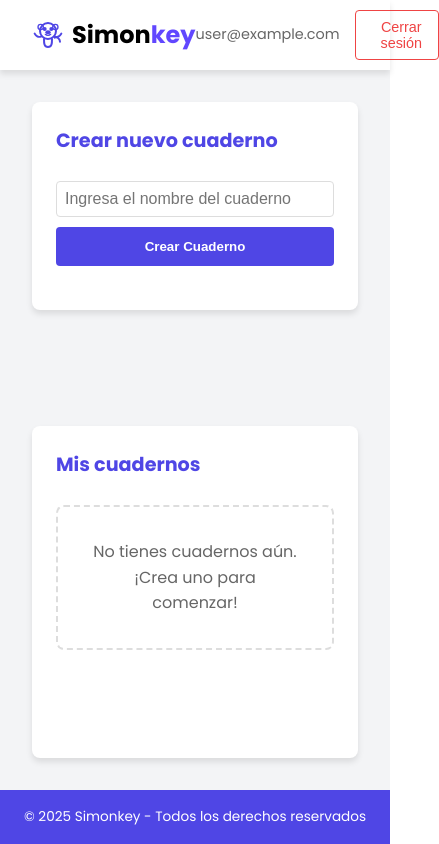
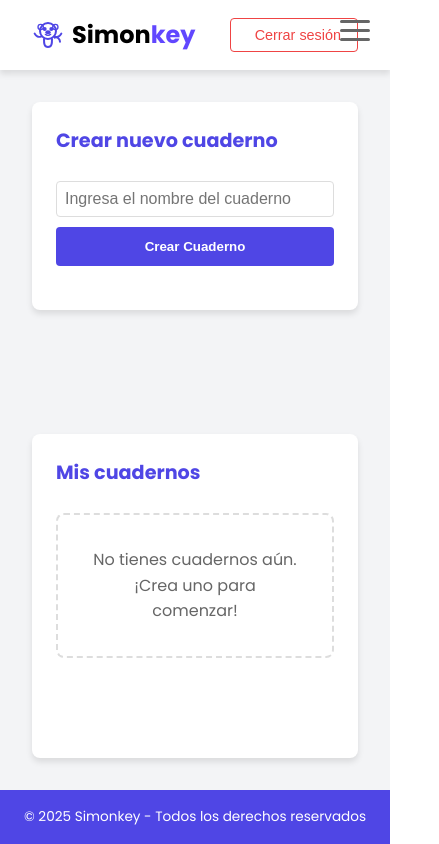
Before and after one commit to rubenelhore/simonkey-react, a React (Vite) app: page /notebooks in a window 390 px wide. Shown: the whole page, 439 px wide, since content can reach past the window. Built offline with nearby package versions, Linux system fonts and the light colour scheme; no server answers; the database is empty; sample sign-in values are in the browser's storage.

Commit message:
Se añade funcionalidades del hamburguer en notebooks

```diff
--- a/src/components/Header.css
+++ b/src/components/Header.css
@@ -96,7 +96,7 @@
 }
 
 /* Estilos responsivos */
-@media (max-width: 1000px) {
+@media (max-width: 768px) {
   .hamburger-btn {
     display: block;
   }
--- a/src/pages/Notebook.tsx
+++ b/src/pages/Notebook.tsx
@@ -11,6 +11,7 @@ const Notebooks: React.FC = () => {
   const { notebooks, loading } = useNotebooks();
   const [notebookList, setNotebookList] = useState(notebooks);
   const [userEmail, setUserEmail] = useState<string | null>(null);
+  const [menuOpen, setMenuOpen] = useState(false); // State for mobile menu
 
   useEffect(() => {
     // Set user email when auth state changes
@@ -33,6 +34,11 @@ const Notebooks: React.FC = () => {
     await signOut(auth);
   };
 
+  // Toggle mobile menu
+  const toggleMenu = () => {
+    setMenuOpen(prevState => !prevState);
+  };
+
   if (loading) {
     return (
       <div className="loading-container">
@@ -43,24 +49,32 @@ const Notebooks: React.FC = () => {
   }
 
   return (
-    <div className="notebooks-container">
+    <div className={`notebooks-container ${menuOpen ? 'menu-open' : ''}`}>
       <header className="notebooks-header">
         <div className="header-content">
           <div className="logo-title-group">
             <img
-          src="/img/favicon.svg"
-          alt="Logo Simonkey"
-          className="logo-img"
-          width="24"
-          height="24"
+              src="/img/favicon.svg"
+              alt="Logo Simonkey"
+              className="logo-img"
+              width="24"
+              height="24"
             />
             <h1>
               <span style={{ color: 'black' }}>Simon</span>
               <span style={{ color: '#6147FF' }}>key</span>
             </h1>
           </div>
-          <div className="user-section">
-            {userEmail && <p className="user-email">{userEmail}</p>}
+
+          {/* Hamburger button for mobile */}
+          <button className="notebooks-hamburger-btn" aria-label="Menú" onClick={toggleMenu}>
+            <span className="notebooks-hamburger-line"></span>
+            <span className="notebooks-hamburger-line"></span>
+            <span className="notebooks-hamburger-line"></span>
+          </button>
+
+          <div className={`user-section ${menuOpen ? 'mobile-menu' : ''}`}>
+            {userEmail && <p className="user-email hide-on-mobile">{userEmail}</p>}
             <button className="logout-button" onClick={handleLogout}>
               <i className="fas fa-sign-out-alt"></i> Cerrar sesión
             </button>
@@ -69,7 +83,7 @@ const Notebooks: React.FC = () => {
       </header>
 
       <main className="notebooks-main">
-        <div className="create-section">
+        <div className={`create-section ${menuOpen ? 'mobile-menu' : ''}`}>
           <h2>Crear nuevo cuaderno</h2>
           <NotebookForm onCreate={handleCreate} />
         </div>
--- a/src/styles/Notebooks.css
+++ b/src/styles/Notebooks.css
@@ -101,6 +101,97 @@
 @media (max-width: 768px) {
   .notebooks-main {
     grid-template-columns: 1fr;
+  }
+
+  .hide-on-mobile {
+    display: none;
+  }
+
+  /* Hamburger button styles */
+  .notebooks-hamburger-btn {
+    display: flex;
+    flex-direction: column;
+    justify-content: space-between;
+    width: 30px;
+    height: 21px;
+    background: transparent;
+    border: none;
+    cursor: pointer;
+    padding: 0;
+    z-index: 20;
+    position: fixed;
+    top: 20px;
+    right: 20px;
+  }
+
+  .notebooks-hamburger-line {
+    width: 100%;
+    height: 3px;
+    background-color: #666666; /* Changed from #666666 to primary color for better visibility */
+    border-radius: 2px; /* Added to make lines look better */
+    transition: var(--transition);
+    display: block; /* Ensure lines are displayed as block elements */
+  }
+
+  /* Mobile menu styles */
+  .nav {
+    flex-direction: column;
+    align-items: flex-start;
+  }
+
+  .mobile-menu {
+    display: none; /* Oculto por defecto en móvil */
+    flex-direction: column; /* Vertical en móvil */
+    width: 100%;
+    align-items: flex-start;
+    padding-top: 1rem;
+    gap: 0.5rem;
+    background-color: var(--card-background);
+    position: absolute;
+    top: var(--header-height);
+    left: 0;
+    box-shadow: var(--shadow);
+    padding: 1rem;
+  }
+
+  .menu-open .mobile-menu {
+    display: flex; /* Mostrar cuando el menú está abierto */
+  }
+
+  .create-section {
+    width: 100%;
+    margin-bottom: 1rem;
+  }
+
+  /* Animation for hamburger transform to X */
+  .menu-open .notebooks-hamburger-line:nth-child(1) {
+    transform: translateY(9px) rotate(45deg);
+  }
+
+  .menu-open .notebooks-hamburger-line:nth-child(2) {
+    opacity: 0;
+  }
+
+  .menu-open .notebooks-hamburger-line:nth-child(3) {
+    transform: translateY(-9px) rotate(-45deg);
+  }
+
+  /* Additional mobile navigation styles */
+  .nav-links {
+    flex-direction: column;
+    width: 100%;
+    margin-top: 0.5rem;
+  }
+
+  .nav-link {
+    padding: 0.75rem 0;
+    width: 100%;
+    border-bottom: 1px solid #eee;
+  }
+
+  .user-section {
+    flex-direction: column;
+    align-items: flex-start;
   }
 }
 
```
